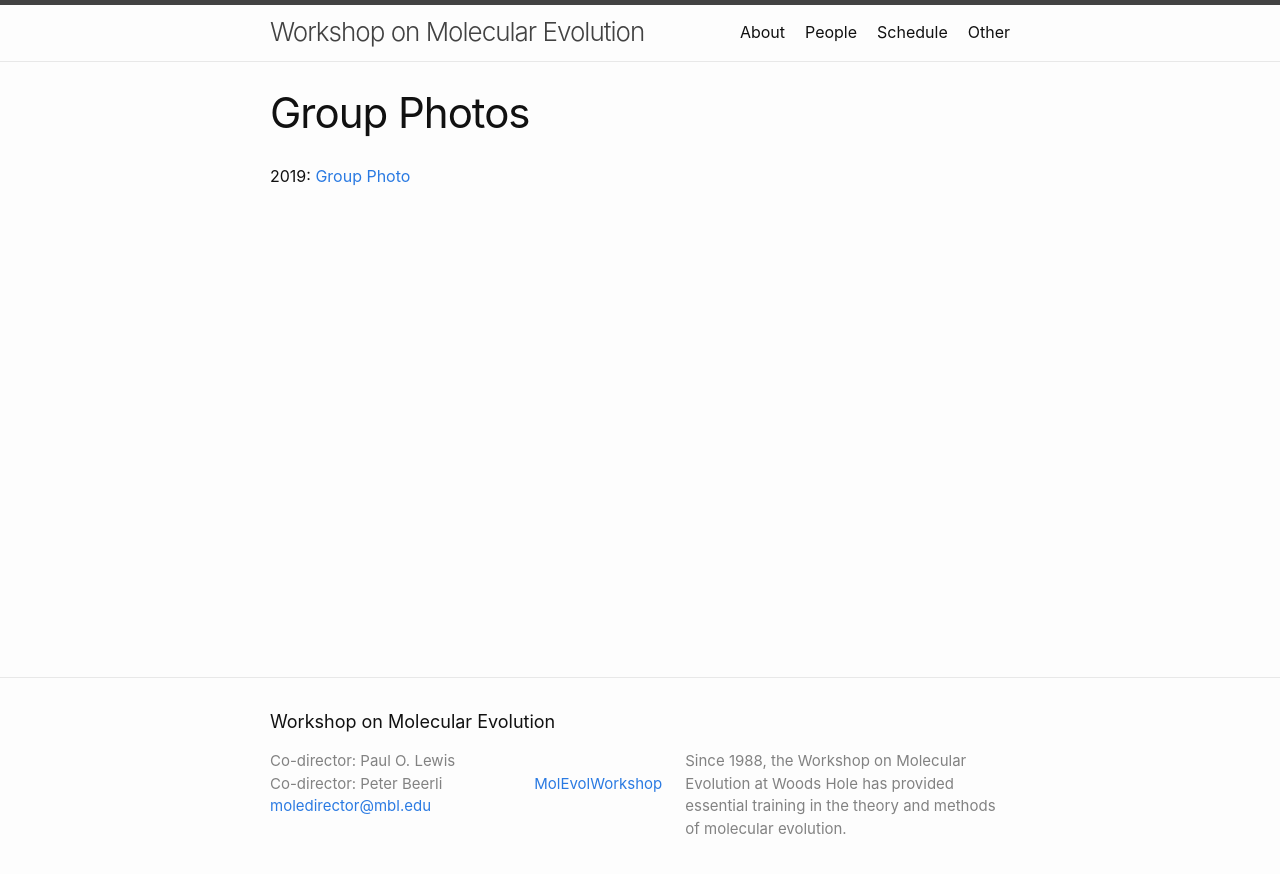
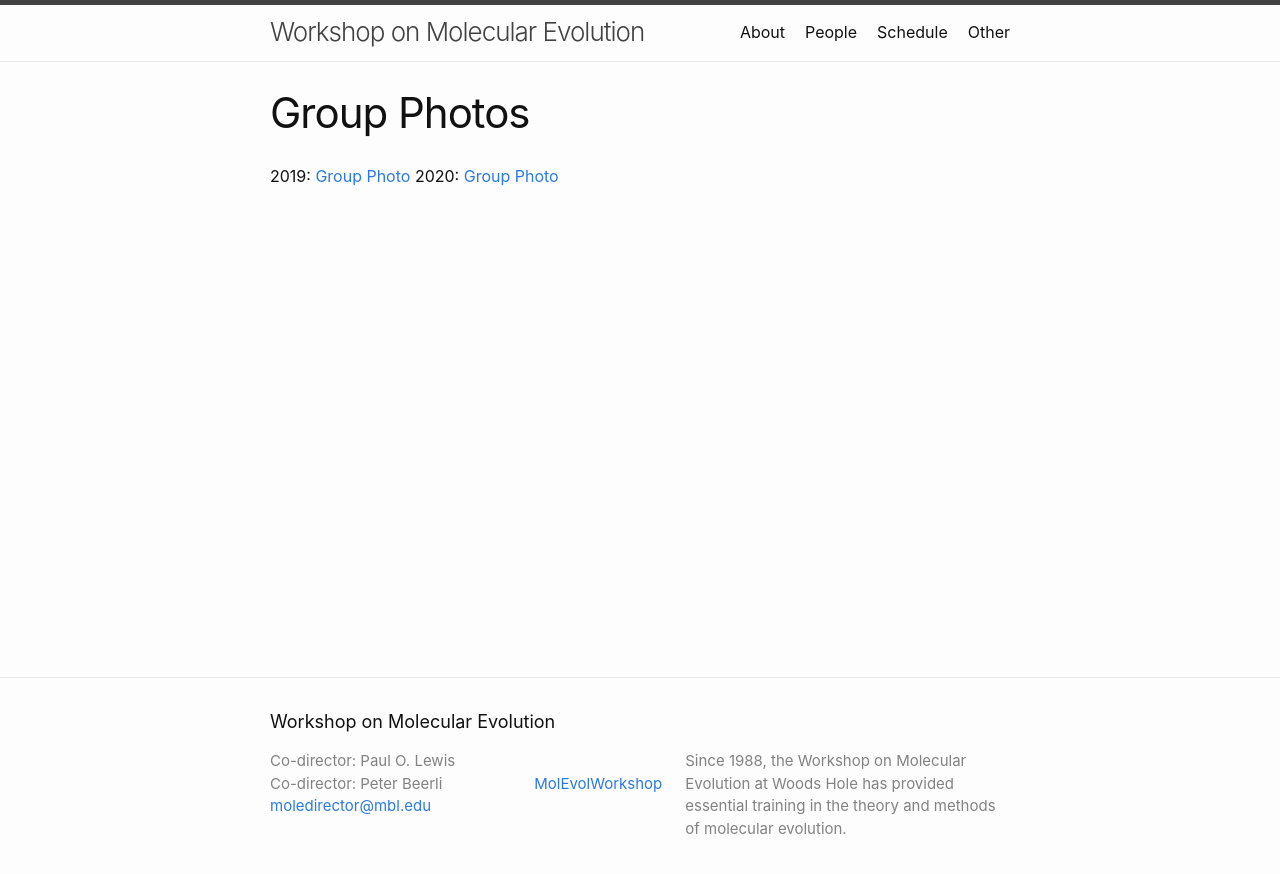
Before and after one commit to molevolworkshop/molevolworkshop.github.io, a Jekyll site: the page built from groupphotos.md, in a window 1280 px wide. Shown: the top 874 px of the page. Built offline with Jekyll 4.4.1, drawn with Linux system fonts in a browser that asks for light colours.

Commit message:
added group photo for 2022

```diff
--- a/groupphotos.md
+++ b/groupphotos.md
@@ -4,3 +4,4 @@ title: Group Photos
 ---
 
 2019: [Group Photo](/group-photos/2019/)
+2020: [Group Photo](/group-photos/2022/)
```
Also changed, not shown: 1 other file.
